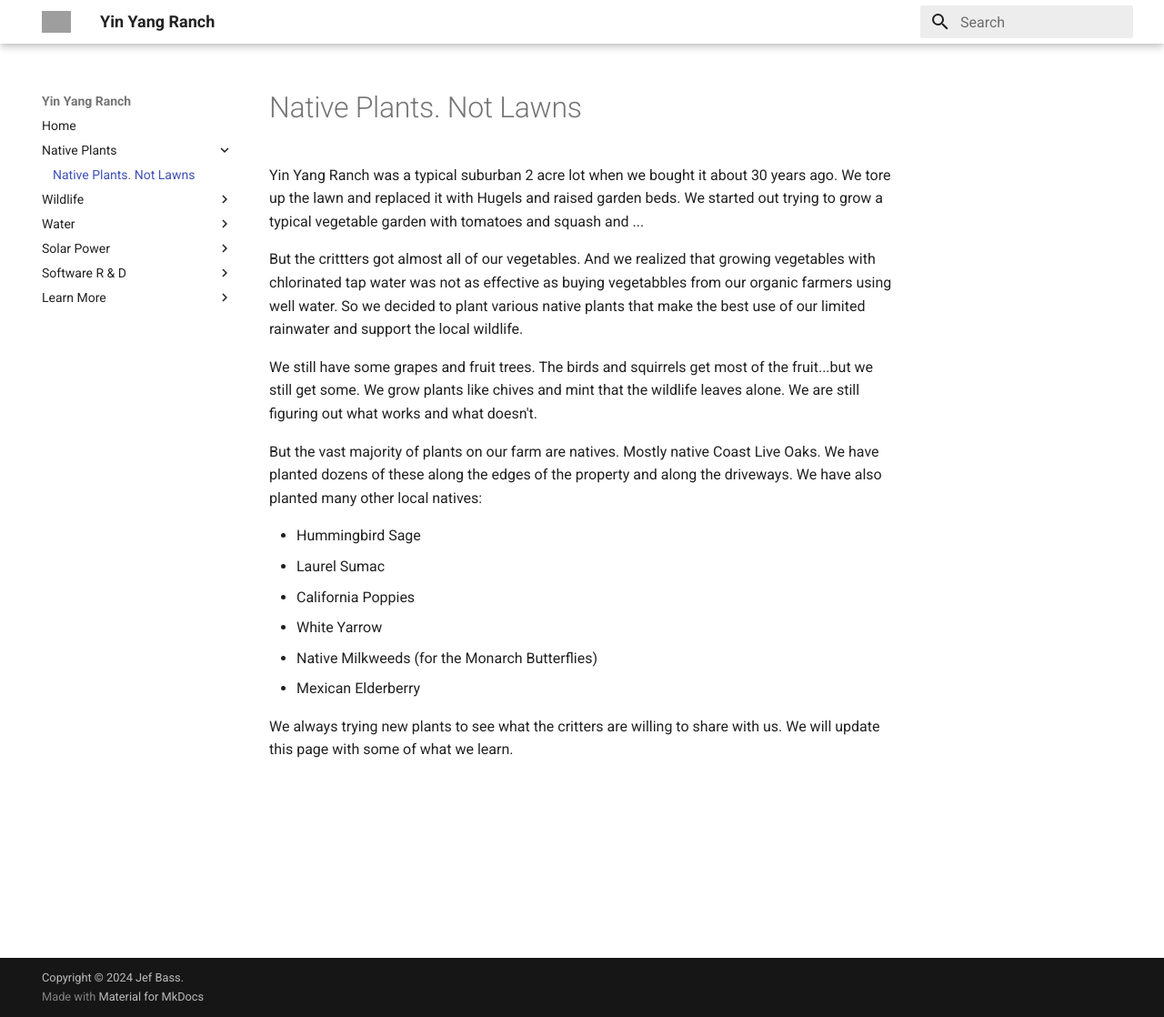
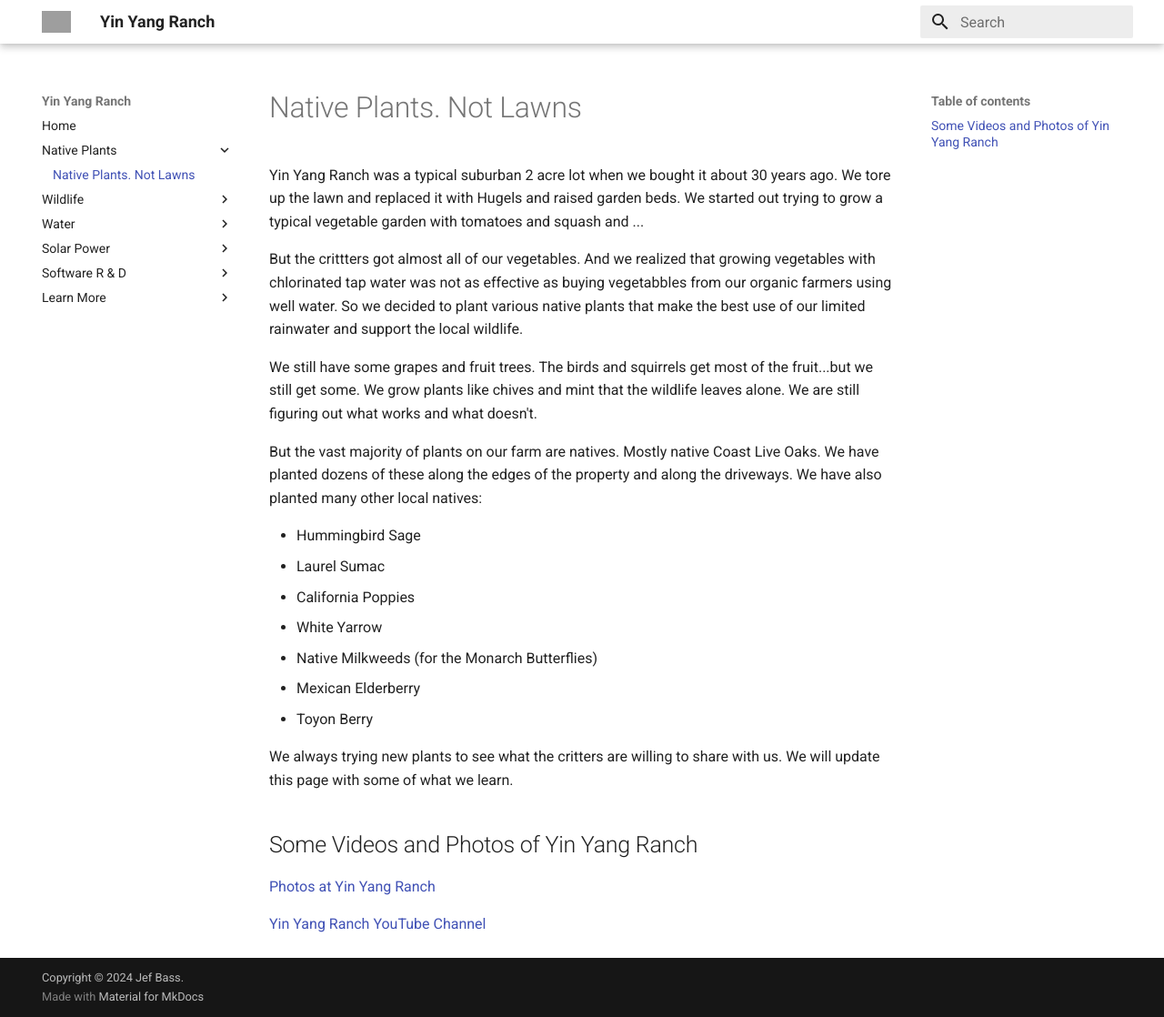
Before and after one commit to jeffbass/com-yin-yang-ranch, an MkDocs documentation site: the page built from docs/native-plants/index.md, in a window 1280 px wide and 1118 px high. Shown: the whole window at 91% size. Built offline with MkDocs 1.6.1 and Material for MkDocs 9.7.7, drawn with Linux system fonts in a browser that asks for light colours; grey boxes are pictures that could not be loaded.

Commit message:
Edit Text and Links

```diff
--- a/docs/native-plants/index.md
+++ b/docs/native-plants/index.md
@@ -25,6 +25,13 @@ the driveways. We have also planted many other local natives:
 - White Yarrow
 - Native Milkweeds (for the Monarch Butterflies)
 - Mexican Elderberry
+- Toyon Berry
 
 We always trying new plants to see what the critters are willing to share with us.
 We will update this page with some of what we learn.
+
+## Some Videos and Photos of Yin Yang Ranch
+
+[Photos at Yin Yang Ranch](https://500px.com/manager?view=galleries&user=jh5fhk5zvk&slug=yin-yang-ranch-plants-and-critters)
+
+[Yin Yang Ranch YouTube Channel](https://youtube.com/@yinyangranch-h1p?si=PQykr61daCJ45kae)
```
Also changed, not shown: docs/index.md (+7 -0 lines), docs/wildlife/index.md (+7 -0 lines).
